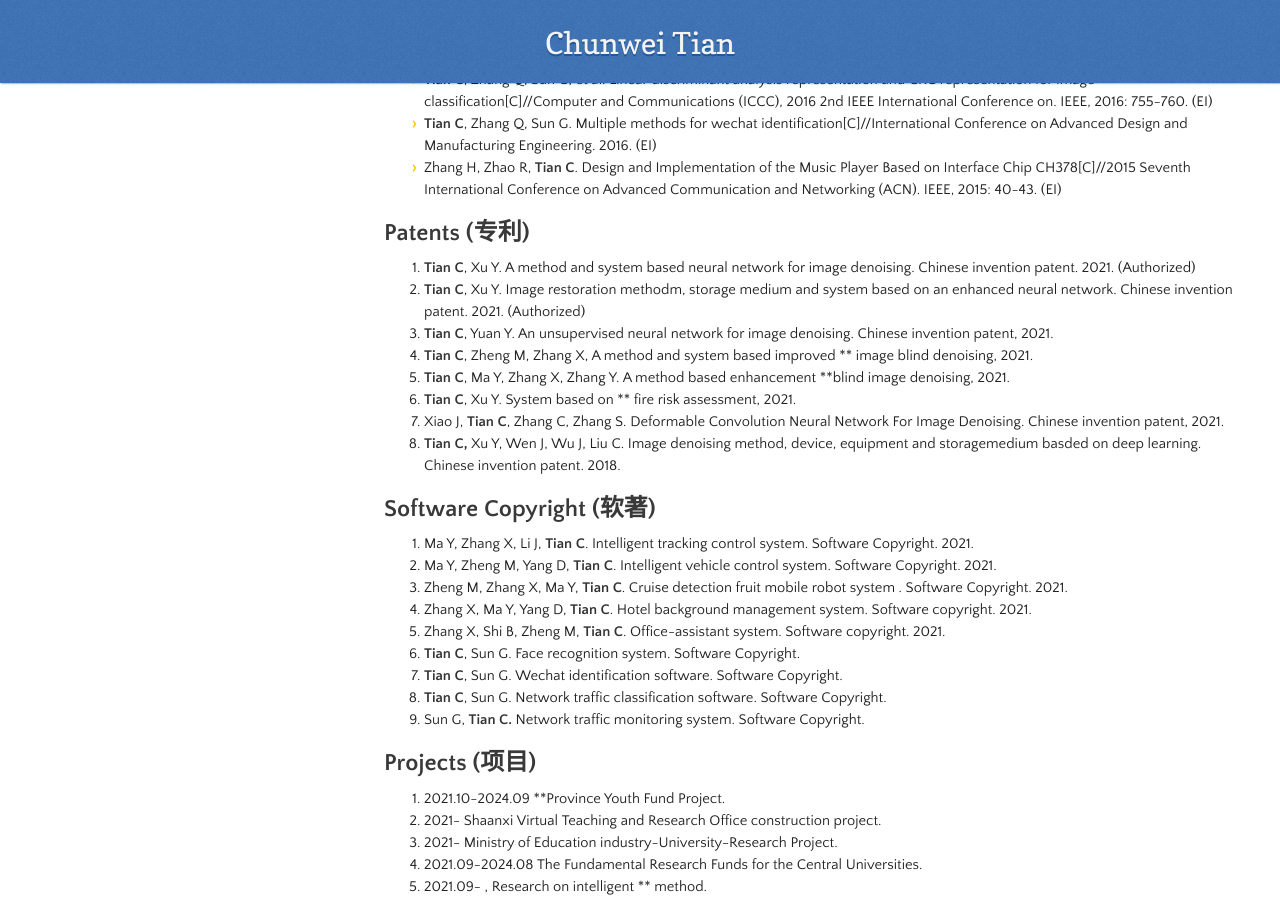
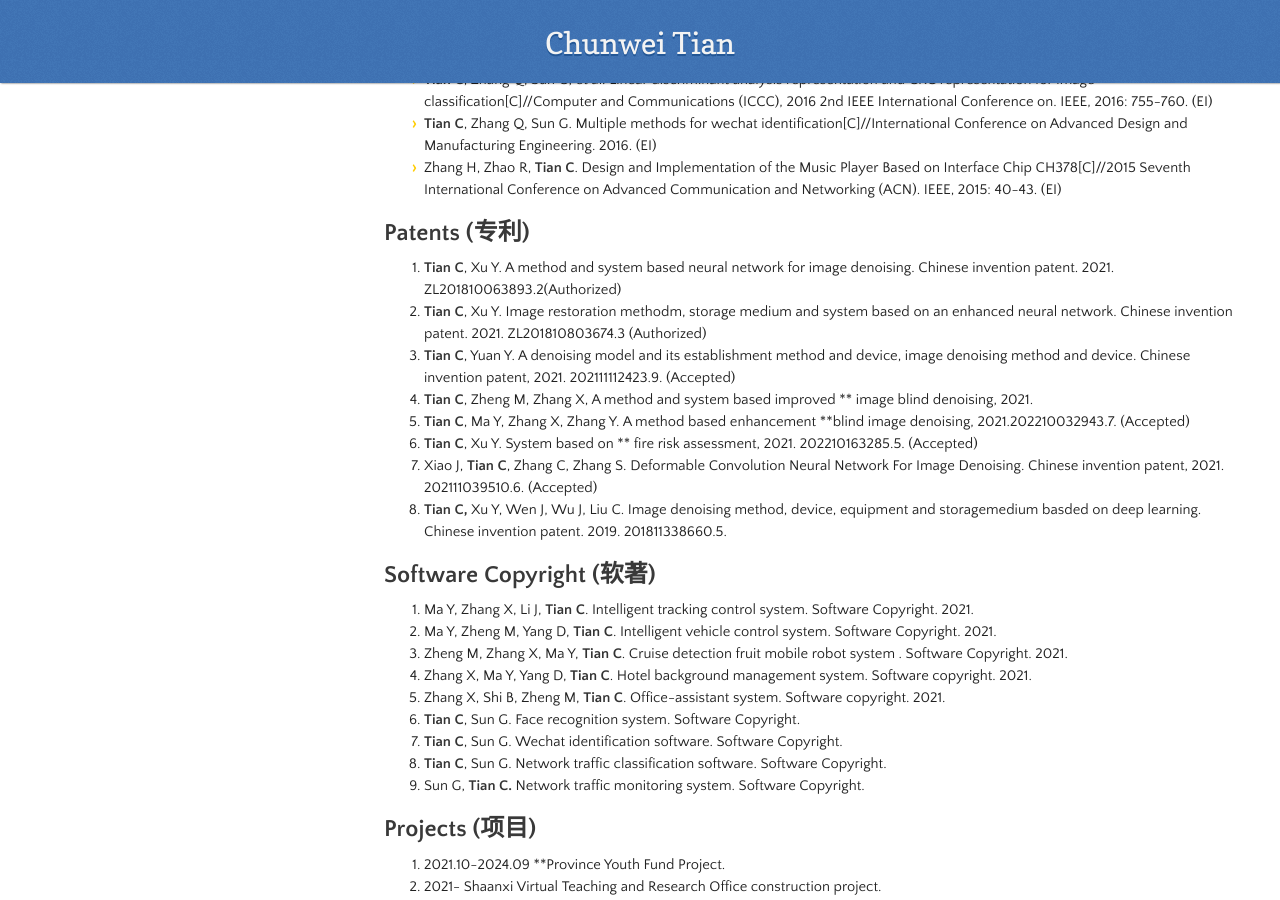
Before and after one commit to hellloxiaotian/hellloxiaotian.github.io, a Jekyll site: the page built from publication.md, in a window 1280 px wide and 900 px high, scrolled down 2674 px. Built offline with Jekyll 4.4.1, drawn with Linux system fonts in a browser that asks for light colours; nearby versions of some CDN libraries; our own code applies the rules of GitHub Pages for plain Markdown files; the repository's description, which GitHub fills in, is left out.

Commit message:
Add files via upload

```diff
--- a/publication.md
+++ b/publication.md
@@ -62,14 +62,14 @@
 
 ## Patents (专利)
 
-1. **Tian C**, Xu Y. A method and system based neural network for image denoising. Chinese invention patent. 2021. (Authorized)
-2. **Tian C**, Xu Y. Image restoration methodm, storage medium and system based on an enhanced neural network. Chinese invention patent. 2021.  (Authorized)
-3. **Tian C**, Yuan Y. An unsupervised neural network for image denoising. Chinese invention patent, 2021.
+1. **Tian C**, Xu Y. A method and system based neural network for image denoising. Chinese invention patent. 2021. ZL201810063893.2(Authorized)
+2. **Tian C**, Xu Y. Image restoration methodm, storage medium and system based on an enhanced neural network. Chinese invention patent. 2021. ZL201810803674.3 (Authorized)
+3. **Tian C**, Yuan Y. A denoising model and its establishment method and device, image denoising method and device. Chinese invention patent, 2021. 202111112423.9. (Accepted)
 3. **Tian C**, Zheng M, Zhang X, A method and system based improved ** image blind denoising, 2021.
-3. **Tian C**, Ma Y, Zhang X, Zhang Y. A method based enhancement **blind image denoising, 2021.
-3. **Tian C**, Xu Y. System based on ** fire risk assessment, 2021.
-4. Xiao J, **Tian C**, Zhang C, Zhang S.  Deformable Convolution Neural Network For Image Denoising. Chinese invention patent, 2021.
-5. **Tian C,** Xu Y,  Wen J, Wu J, Liu C. Image denoising method, device, equipment and storagemedium basded on deep learning. Chinese invention patent. 2018.
+3. **Tian C**, Ma Y, Zhang X, Zhang Y. A method based enhancement **blind image denoising, 2021.202210032943.7. (Accepted)
+3. **Tian C**, Xu Y. System based on ** fire risk assessment, 2021. 202210163285.5. (Accepted)
+4. Xiao J, **Tian C**, Zhang C, Zhang S.  Deformable Convolution Neural Network For Image Denoising. Chinese invention patent, 2021. 202111039510.6. (Accepted)
+5. **Tian C,** Xu Y,  Wen J, Wu J, Liu C. Image denoising method, device, equipment and storagemedium basded on deep learning. Chinese invention patent. 2019. 201811338660.5.
 
 
 
```
